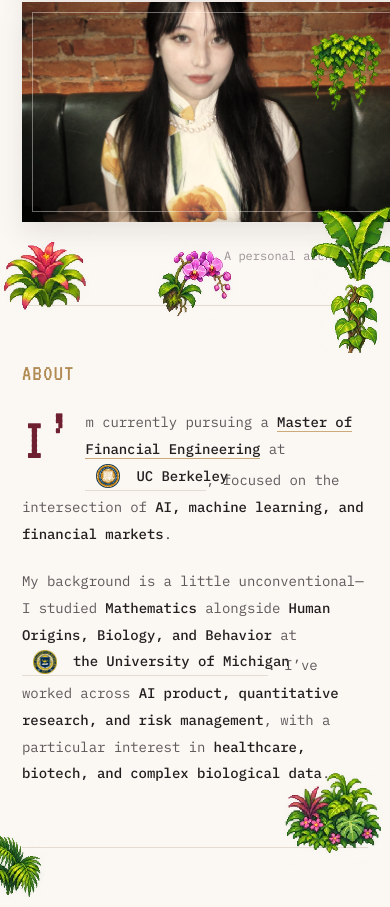
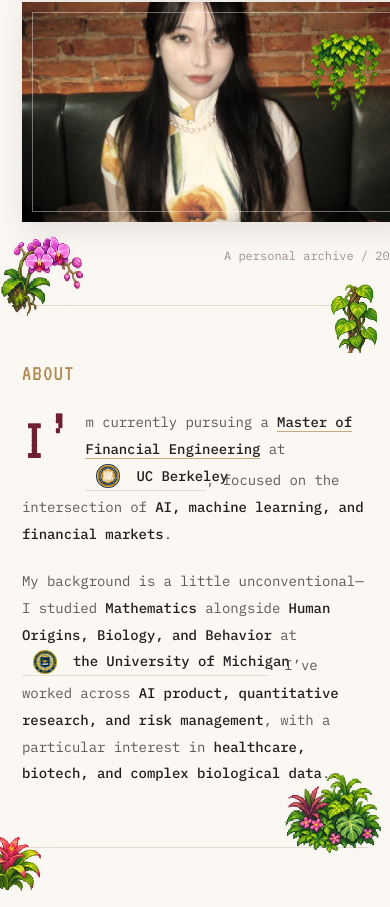
Before and after one commit to yewenyiywy/wenyi-portfolio, a Next.js app: page / in a window 390 px wide. Shown: the part 1034-1941 px from the top of the page. Built offline with nearby package versions, Linux system fonts and the light colour scheme.

Commit message:
Refine rainforest plant placement on the homepage

```diff
--- a/app/page.tsx
+++ b/app/page.tsx
@@ -262,8 +262,6 @@ export default function Home(){
     <RainforestPlant slot="heroMonstera" />
     <RainforestPlant slot="heroFern" />
     <RainforestPlant slot="heroVine" />
-    <RainforestPlant slot="heroBanana" />
-    <RainforestPlant slot="heroBromeliad" />
     <RainforestPlant slot="heroOrchid" />
     <div className="hero-editorial reveal reveal-1">
       <div className="hero-kicker">Quantitative Finance × AI</div>
@@ -293,7 +291,7 @@ export default function Home(){
     <p>My background is a little unconventional—I studied <strong>Mathematics</strong> alongside <strong>Human Origins, Biology, and Behavior</strong> at <InlineInstitution logo={logos.umich} alt="University of Michigan" href="https://umich.edu/">the University of Michigan</InlineInstitution>. I’ve worked across <strong>AI product, quantitative research, and risk management</strong>, with a particular interest in <strong>healthcare, biotech, and complex biological data</strong>.</p>
   </div></section>
 
-  <section id="education" className="section wrap"><RainforestPlant slot="educationPalm" /><div className="section-label reveal">EDUCATION</div><div className="timeline">
+  <section id="education" className="section wrap"><RainforestPlant slot="educationBromeliad" /><div className="section-label reveal">EDUCATION</div><div className="timeline">
     <article className="timeline-entry edu"><div className="date">03/2026 – 03/2027</div><div className="entry-content"><div className="entry-top"><Brand src={logos.berkeley} alt="UC Berkeley"/><div className="entry-title"><div className="title-line"><h3>University of California, Berkeley · Haas School of Business</h3><span className="location">Berkeley, CA</span></div><div className="role">Master of Financial Engineering</div></div></div></div><div className="coursework-anchor"><CourseworkPanel school="berkeley" open={openCoursework === "berkeley"} onToggle={() => setOpenCoursework(openCoursework === "berkeley" ? null : "berkeley")} /></div></article>
     <article className="timeline-entry edu"><div className="date">08/2021 – 05/2025</div><div className="entry-content"><div className="entry-top"><Brand src={logos.umich} alt="University of Michigan"/><div className="entry-title"><div className="title-line"><h3>University of Michigan, Ann Arbor</h3><span className="location">Ann Arbor, MI</span></div><div className="role">B.S. Mathematics · B.S. Human Origins, Biology, and Behavior <span className="minor-note">GPA 3.9/4.0 · University Honors · Math Merit Scholarship</span></div></div></div></div><div className="coursework-anchor"><CourseworkPanel school="umich" open={openCoursework === "umich"} onToggle={() => setOpenCoursework(openCoursework === "umich" ? null : "umich")} /></div></article>
     <article className="timeline-entry edu"><div className="date">09/2018 – 07/2021</div><div className="entry-content"><div className="entry-top"><Brand src={logos.bdfz} alt="The Affiliated High School of Peking University"/><div className="entry-title"><div className="title-line"><h3>The Affiliated High School of Peking University</h3><span className="location">Beijing, China</span></div><div className="role">High School</div></div></div></div></article>
--- a/app/rainforest.module.css
+++ b/app/rainforest.module.css
@@ -35,25 +35,11 @@
   right: 13%;
   background-position: calc(200% / 3) 50%;
 }
-.heroBanana {
-  --plant-size: clamp(132px, 17vw, 218px);
-  right: -82px;
-  bottom: 38px;
-  background-position: 100% 0;
-  transform: rotate(-8deg);
-}
-.heroBromeliad {
+.heroOrchid {
   --plant-size: clamp(100px, 12vw, 150px);
   bottom: -15px;
   left: -48px;
-  background-position: 0 50%;
-}
-.heroOrchid {
-  --plant-size: clamp(94px, 11vw, 146px);
-  bottom: 8px;
-  left: 43%;
   background-position: calc(100% / 3) 50%;
-  transform: rotate(8deg);
 }
 .aboutClimber {
   --plant-size: 112px;
@@ -67,11 +53,11 @@
   bottom: -25px;
   background-position: 100% 100%;
 }
-.educationPalm {
+.educationBromeliad {
   --plant-size: 126px;
   top: -14px;
   left: -103px;
-  background-position: calc(200% / 3) 0;
+  background-position: 0 50%;
   transform: rotate(9deg);
   z-index: 1;
 }
@@ -98,7 +84,7 @@
 @media (max-width: 1080px) {
   .aboutClimber { --plant-size: 88px; right: -28px; top: -24px; }
   .aboutGround { --plant-size: 130px; right: -24px; bottom: -36px; }
-  .educationPalm, .experienceHeliconia { --plant-size: 92px; left: -60px; top: -22px; }
+  .educationBromeliad, .experienceHeliconia { --plant-size: 92px; left: -60px; top: -22px; }
   .skillsShrub { --plant-size: 105px; right: -25px; top: -32px; }
   .researchMoss { --plant-size: 110px; right: -23px; bottom: -27px; }
 }
@@ -107,9 +93,7 @@
   .heroMonstera { --plant-size: 112px; top: -18px; right: -26px; left: auto; }
   .heroFern { --plant-size: 83px; top: 28px; right: 31px; left: auto; }
   .heroVine { --plant-size: 108px; top: auto; bottom: 188px; right: -29px; }
-  .heroBanana { --plant-size: 116px; bottom: 18px; right: -35px; }
-  .heroOrchid { --plant-size: 93px; bottom: -19px; left: 39%; }
-  .heroBromeliad { --plant-size: 100px; left: -24px; bottom: -17px; }
+  .heroOrchid { --plant-size: 100px; left: -24px; bottom: -17px; }
   .aboutClimber { --plant-size: 76px; }
   .aboutGround { --plant-size: 101px; right: -17px; bottom: -24px; }
 }
@@ -118,8 +102,6 @@
   .heroMonstera { --plant-size: 91px; right: -24px; top: -21px; }
   .heroFern { --plant-size: 65px; right: -1px; top: 22px; }
   .heroVine { --plant-size: 89px; right: -24px; }
-  .heroBanana { --plant-size: 94px; }
-  .heroOrchid { --plant-size: 80px; }
-  .heroBromeliad { --plant-size: 92px; }
-  .educationPalm, .experienceHeliconia { left: -53px; --plant-size: 76px; }
+  .heroOrchid { --plant-size: 92px; }
+  .educationBromeliad, .experienceHeliconia { left: -53px; --plant-size: 76px; }
 }
```
